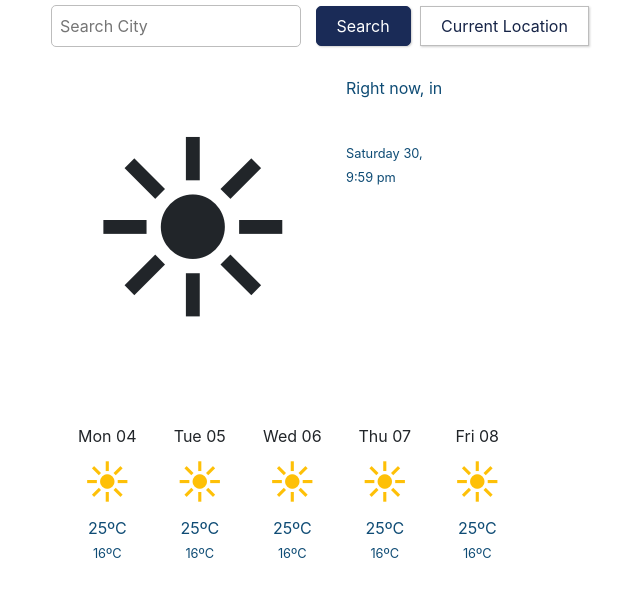
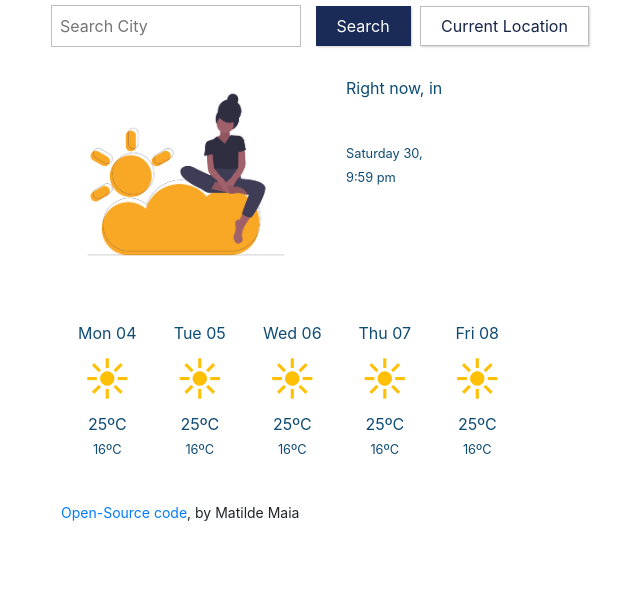
Before and after one commit to Matilde-design/weather-app, a plain HTML site: page index.html in a window 1280 px wide. Shown: the whole page, without its empty margins (24-664 px from the left). Drawn offline with nearby package versions, Linux system fonts and the light colour scheme.

Commit message:
Changed image and added open-source hyperlink

```diff
--- a/index.html
+++ b/index.html
@@ -28,7 +28,8 @@
     <div class="container">
          <div class="row">
         <div class= "col-3">
-            <span class="dailyWeathericon">☀</span>
+            <img src="src/weatherillustration.png" alt="weatherillustration">
+
         </div>
         <div class= "col-3">
             <p>
@@ -93,7 +94,9 @@
           </div>
         </div>
       </div>
+      <span class= "descriptionlink"><a href="http://github.com/Matilde-design/weather-app">Open-Source code</a>, by Matilde Maia </span>
      </div>
+
      <script src="src/index.js">
         </script>
 </body>
--- a/src/style.css
+++ b/src/style.css
@@ -12,14 +12,15 @@ body {
   }
   .day {
     font-size: 16px;
+    color: #0f4c75;
   }
   .weather {
     color: #162447;
     font-size: 60px;
   }
-  .dailyWeathericon {
-    font-size: 200px;
-    margin-left: 25px;
+  img {
+    width: 250px;
+
   }
   .MainWeatherIcon {
     font-size: 180px;
@@ -43,7 +44,6 @@ body {
     margin: 5px;
     width: 250px;
     border: 0.5px solid #bdbdbd;
-    border-radius: 5px;
   }
   .citysearch:hover {
     border: 0.5px solid rgb(145, 144, 144);
@@ -56,7 +56,6 @@ body {
     border: 0.5px solid #1a2b57;
     font-size: 16px;
     transition: 0.5s;
-    border-radius: 5px;
     box-shadow: 1px 1px 2px rgba(138, 138, 138, 0.404);
   }
   #button-submit:hover {
@@ -69,7 +68,6 @@ body {
     background-color: #fff;
     padding: 7px 20px;
     border: 0.5px solid #bdbdbd;
-    border-radius: 5px;
     font-size: 16px;
     transition: 0.5s;
     box-shadow: 1px 1px 2px rgba(138, 138, 138, 0.404);
@@ -78,7 +76,6 @@ body {
     border: 1px solid #162447;
   }
 
-  a {
-    font-size: 27px;
-    text-decoration: none;
+  .descriptionlink {
+    font-size: 14px;
   }
```
Also changed, not shown: src/weatherillustration.png (added), 1 other file.
